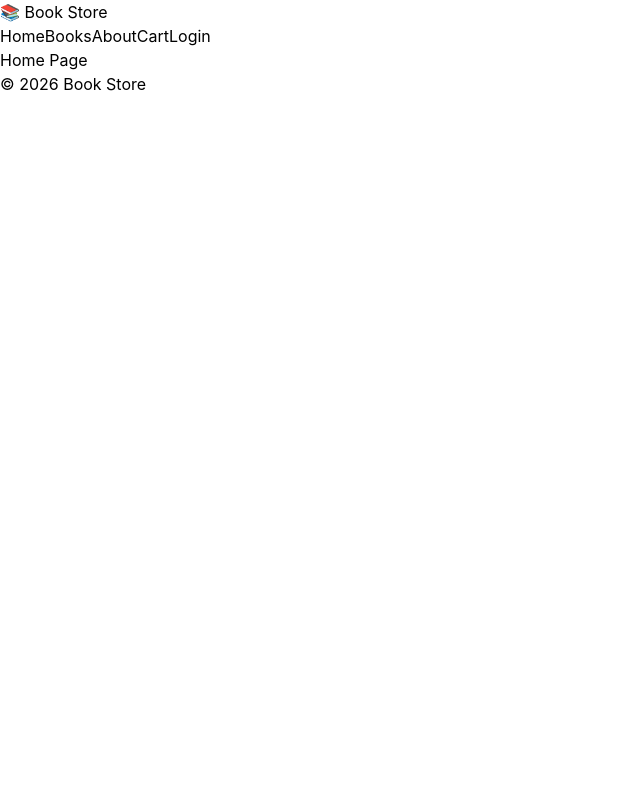
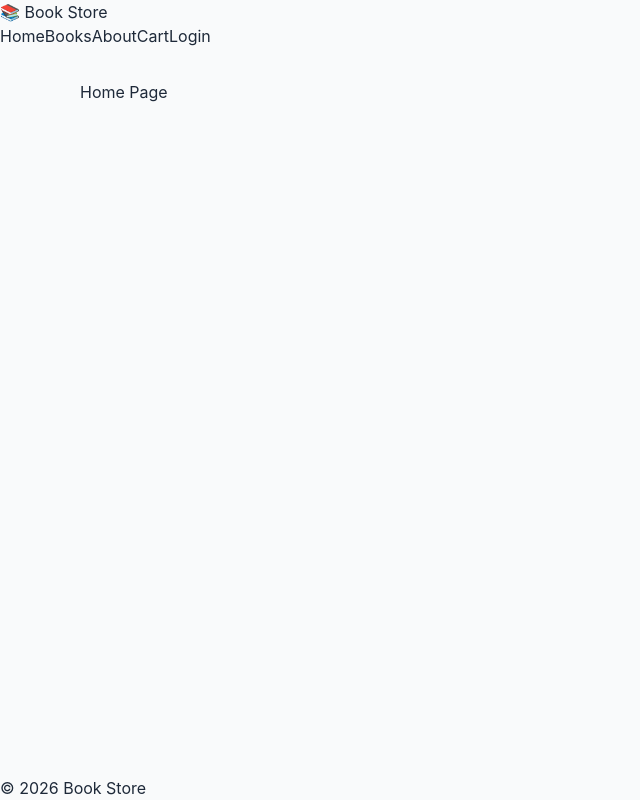
Before and after one commit to CppLover-code/Frontend-React-, a React (Vite) app in the folder Book_Store/: page / in a window 1280 px wide. Shown: the whole page, without its empty margins (0-640 px from the left). Built offline with nearby package versions, Linux system fonts and the light colour scheme; no server answers.

Commit message:
mainlayout style editing

```diff
--- a/Book_Store/src/layouts/MainLayout.jsx
+++ b/Book_Store/src/layouts/MainLayout.jsx
@@ -5,16 +5,16 @@
 function MainLayout()
 {
     return (
-        <>
+        <div className="flex min-h-screen flex-col bg-gray-50 text-gray-800">
             <Header />
 
-            <main>
+            <main className="mx-auto w-full max-w-6xl flex-1 px-4 py-8">
                 <Outlet />
             </main>
 
             <Footer />
 
-        </>
+        </div>
     );
 }
 
```
